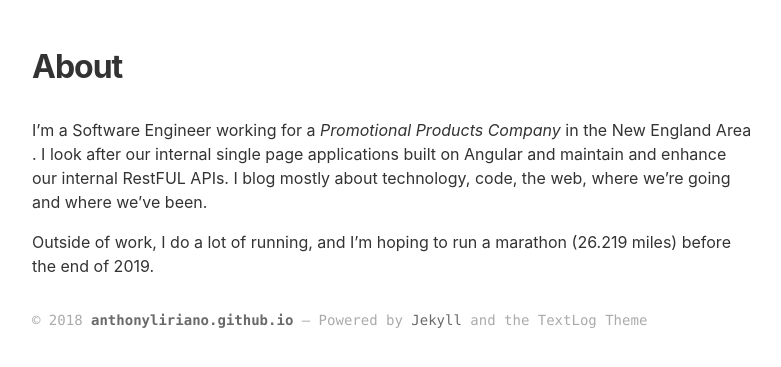
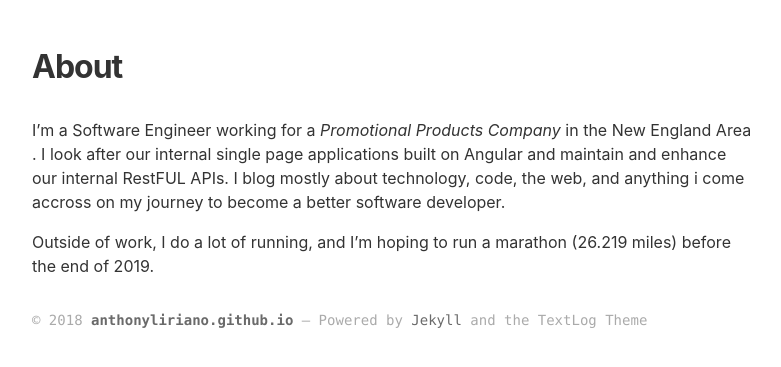
Before and after one commit to anthonyliriano/anthonyliriano.github.io, a Jekyll site: the page built from about.md, in a window 1280 px wide. Shown: the top 367 px of the page, without its empty margins (8-789 px from the left). Built offline with Jekyll 4.4.1, drawn with Linux system fonts in a browser that asks for light colours.

Commit message:
About me Update

```diff
--- a/about.md
+++ b/about.md
@@ -3,6 +3,6 @@ layout: page
 title: About
 ---
 
-I'm a Software Engineer working for a _Promotional Products Company_ in the New England Area . I look after our internal single page applications built on Angular and maintain and enhance our internal RestFUL APIs. I blog mostly about technology, code, the web, where we're going and where we've been.
+I'm a Software Engineer working for a _Promotional Products Company_ in the New England Area . I look after our internal single page applications built on Angular and maintain and enhance our internal RestFUL APIs. I blog mostly about technology, code, the web, and anything i come accross on my journey to become a better software developer.
 
 Outside of work, I do a lot of running, and I’m hoping to run a marathon (26.219 miles) before the end of 2019.
```
